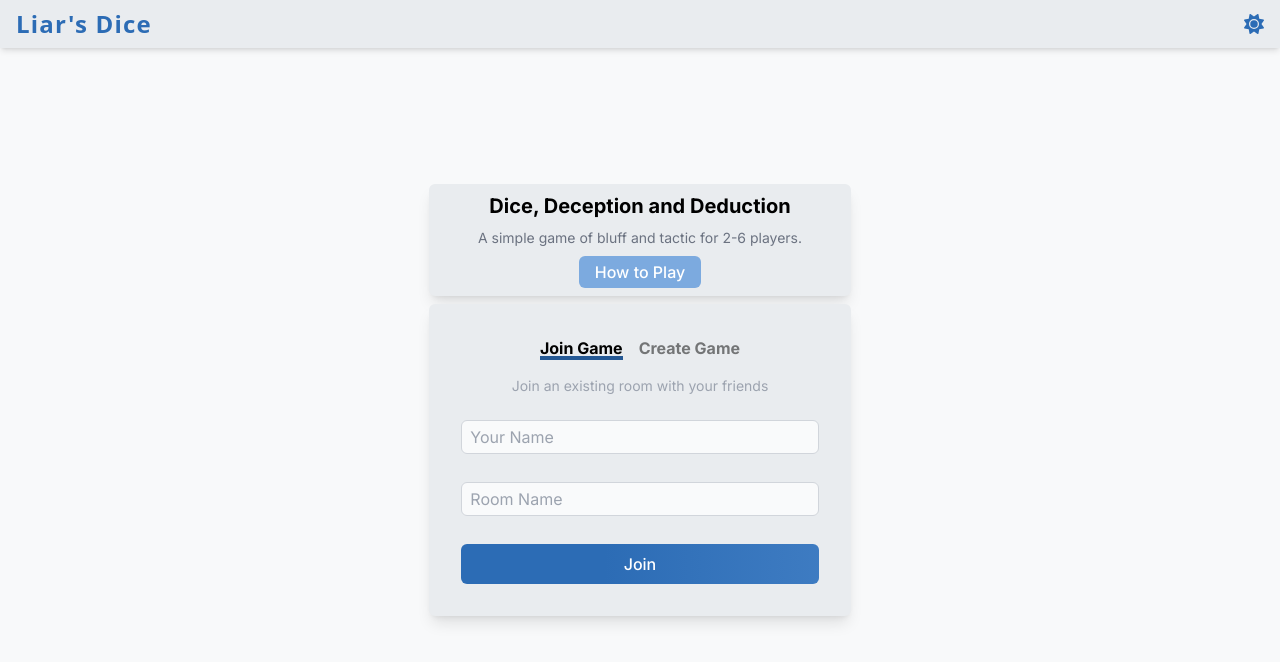
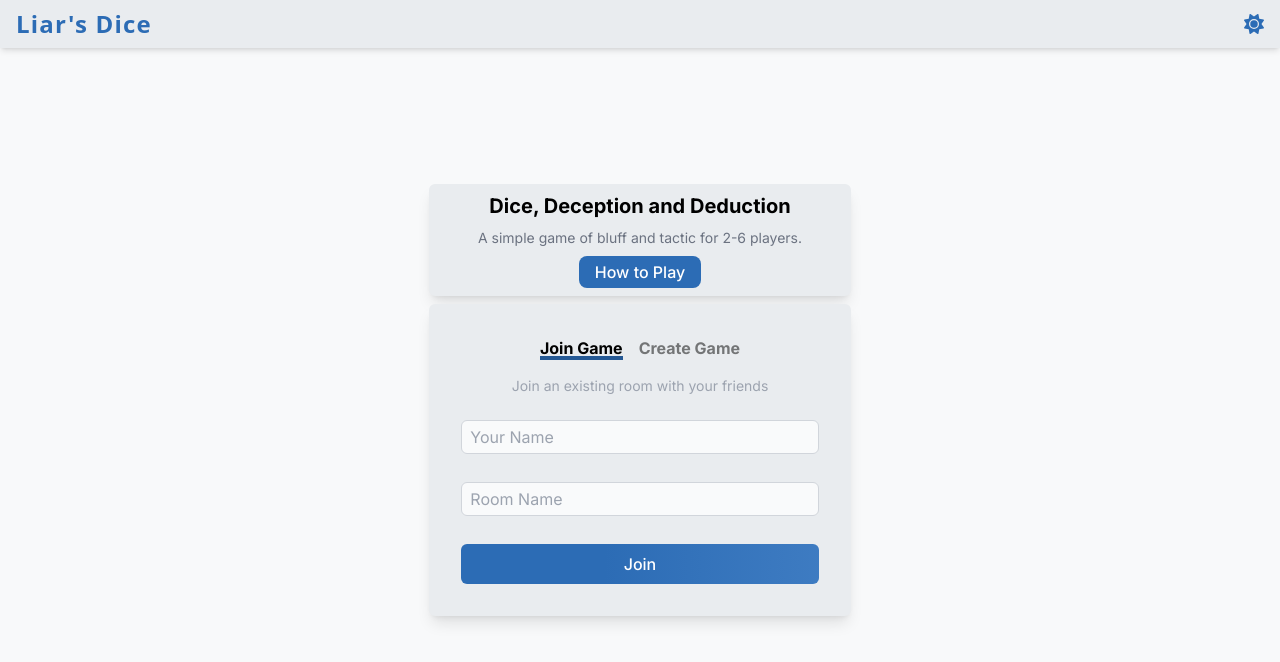
Before and after one commit to ajaytitus1386/dudo, a Next.js app: page / in a window 1280 px wide. Shown: the top 662 px of the page. Built offline with nearby package versions, Linux system fonts and the light colour scheme; no server answers.

Commit message:
refactor: button colors

```diff
--- a/src/components/Button.tsx
+++ b/src/components/Button.tsx
@@ -1,3 +1,4 @@
+import { type } from "os"
 import React, { ReactNode } from "react"
 
 type ButtonVariants = "primary" | "ghost" | "none"
@@ -7,6 +8,7 @@ interface Props {
     onClick?: () => void
     children: ReactNode
     variant?: ButtonVariants
+    type?: React.ButtonHTMLAttributes<HTMLButtonElement>["type"]
 }
 
 const Button: React.FC<Props> = ({
@@ -14,15 +16,17 @@ const Button: React.FC<Props> = ({
     onClick,
     children,
     variant = "primary",
+    type = "button",
 }) => {
     return (
         <button
+            type={type}
             className={[
                 "w-auto min-w-[4rem] h-8 rounded-lg px-1",
                 variant === "primary" &&
-                    "bg-primary-light-100 rounded-md hover:bg-primary-light-300 text-text-light-100 dark:text-text-dark-100",
+                    "bg-primary-light-300 hover:bg-primary-light-400 dark:bg-primary-light-200 dark:hover:bg-primary-light-300 text-text-light-100 dark:text-text-dark-500",
                 variant === "ghost" &&
-                    "border-primary-light-100 hover:border-primary-light-300 border-2",
+                    "border-primary-light-300 hover:bg-primary-light-400 dark:bg-primary-light-200 dark:hover:bg-primary-light-300 border-2",
                 className,
             ].join(" ")}
             onClick={onClick}
--- a/src/components/dice/DiceInputWrapper.tsx
+++ b/src/components/dice/DiceInputWrapper.tsx
@@ -24,7 +24,7 @@ const DiceInputWrapper: React.FC<Props> = ({
             {children}
             <Button
                 onClick={() => setShowList((prev) => !prev)}
-                className="order-last px-2 py-1 col-span-1 ml-auto bg-primary-light-300 dark:bg-primary-light-200 font-bold"
+                className="order-last px-2 py-1 col-span-1 ml-auto font-bold"
             >
                 {showList ? (
                     <FontAwesomeIcon
@@ -38,7 +38,7 @@ const DiceInputWrapper: React.FC<Props> = ({
                     />
                 )}
             </Button>
-            <Button className="order-last px-2 py-1 col-span-1 mr-auto bg-primary-light-300 dark:bg-primary-light-200 text-text-light-100 dark:text-text-dark-500 font-medium w-24">
+            <Button className="order-last px-2 py-1 col-span-1 mr-auto text-text-light-100 dark:text-text-dark-500 font-medium w-24">
                 Confirm
             </Button>
         </Hug>
```
